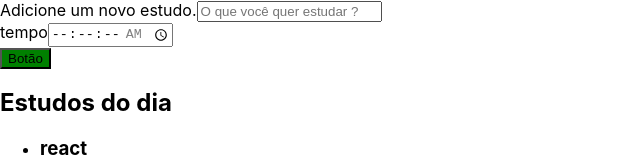
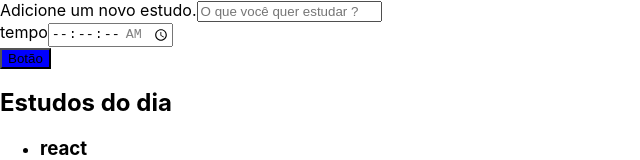
Before and after one commit to andrefront0026/alura-studies, a React (Create React App) app: page / in a window 1280 px wide. Shown: the top 160 px of the page, without its empty margins (0-640 px from the left). Built offline with nearby package versions, Linux system fonts and the light colour scheme.

Commit message:
trabalhando com css em variaveis

```diff
--- a/src/components/Botao/index.tsx
+++ b/src/components/Botao/index.tsx
@@ -2,14 +2,10 @@ import React from "react";
 
 class Botao extends React.Component {
     render() {
-        const estaAtivo = false;
-        const styles = {
-            backgroundColor: estaAtivo ? "red" : "green"
-        }
-
         return(
-            <button style={styles}>
-
+            <button style={{
+                backgroundColor: "blue"
+            }}>
                 Botão
             </button>
         )
```
